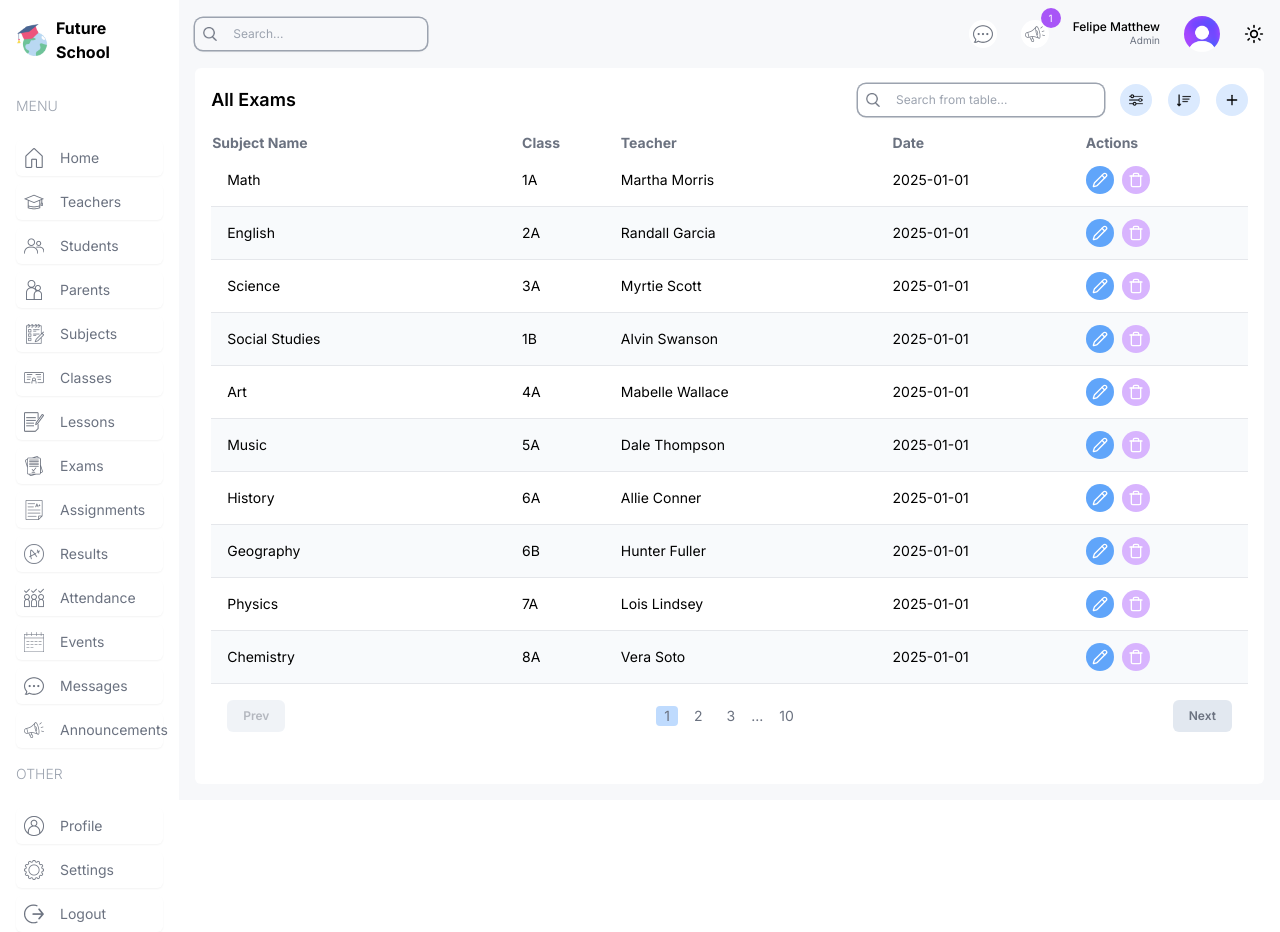
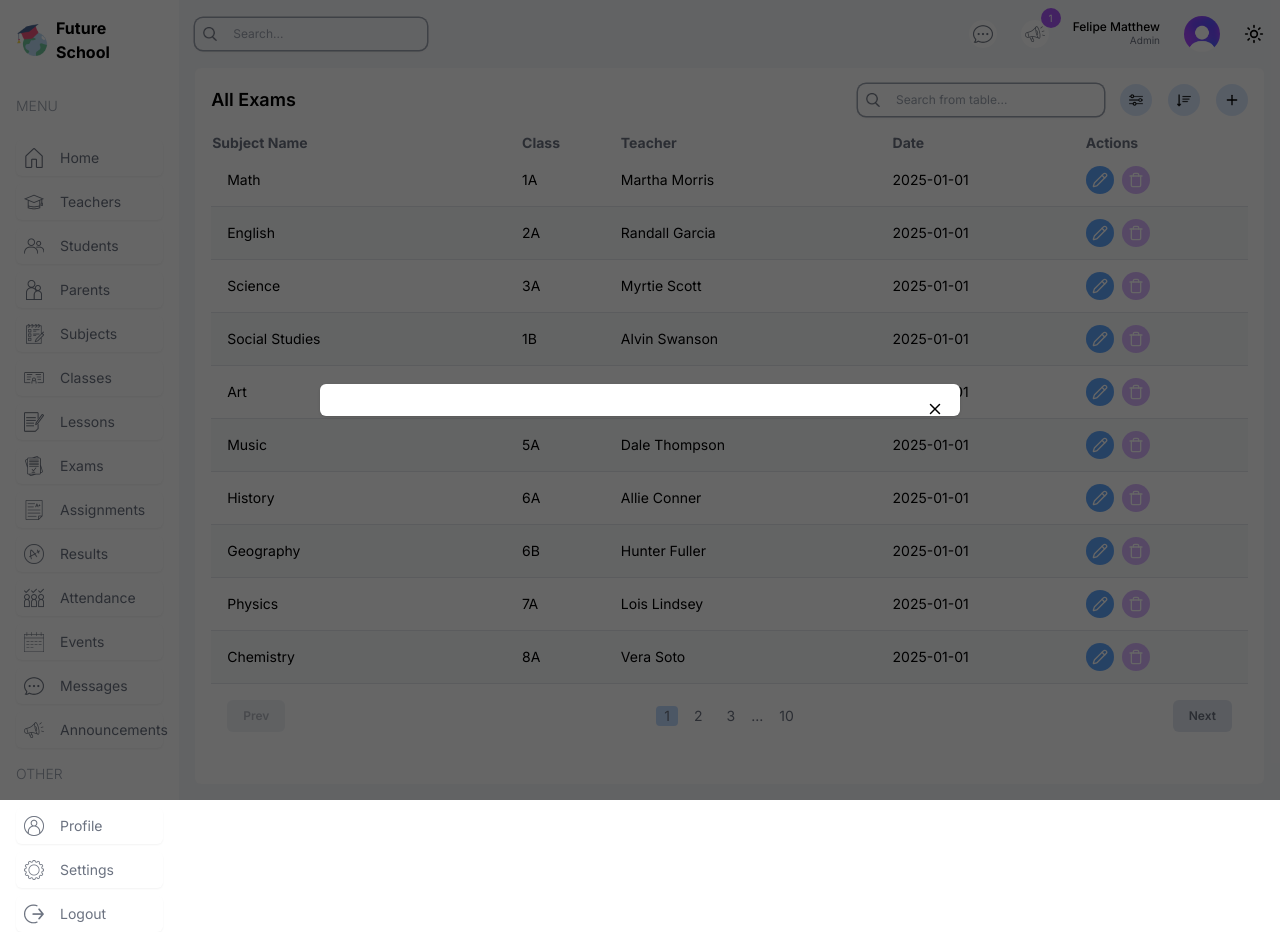
Before and after one commit to FelipeMatthew/school-management, a Next.js app: page /list/exams in a window 1280 px wide. Both pictures are taken after a click on the button 1231 px from the left and 100 px from the top of the page. Built offline with nearby package versions, Linux system fonts and the light colour scheme.

Commit message:
wip: form modal

```diff
--- a/src/components/FormModal.tsx
+++ b/src/components/FormModal.tsx
@@ -1,6 +1,7 @@
 "use client";
 
-import { Pencil, Plus, Trash } from "lucide-react";
+import { Pencil, Plus, Trash, X } from "lucide-react";
+import { useState } from "react";
 
 // TODO: PROPS
 const FormModal = ({
@@ -27,28 +28,57 @@
   id?: number;
 }) => {
   const size = type === "create" ? "w-8 h-8" : "w-7 h-7";
+
   const bgColor =
     type === "create"
       ? "bg-blue-100"
       : type === "update"
       ? "bg-blue-400"
       : "bg-purple-300";
+
   const icon =
     type === "create" ? (
-      <Plus width={16} height={16}/>
+      <Plus width={16} height={16} />
     ) : type === "update" ? (
-      <Pencil width={16} height={16} className="text-white"/>
+      <Pencil width={16} height={16} className="text-white" />
     ) : (
-      <Trash width={16} height={16} className="text-white"/>
+      <Trash width={16} height={16} className="text-white" />
     );
+
+  const [open, setOpen] = useState<boolean>(false);
+
+  const Form = () => {
+    return type === "delete" && id ? <form action="" className="p-4 flex flex-col gap-4">
+      <span className="text-center font-medium">All data will be lost. Are you sure want to delete this {table}?</span>
+      <button type="button" className="bg-red-700 text-white py-2 px-4 rounded-md border-none w-max self-center">Delete</button>
+    </form> : ""
+  }
 
   return (
     <>
       <button
         type="button"
         className={`${size} flex items-center justify-center rounded-full ${bgColor}`}
+        onClick={() => setOpen(true)}
       >
         {icon}
+        {open && (
+          <div className="w-screen h-screen absolute left-0 top-0 bg-black bg-opacity-60 z-50 flex items-center justify-center">
+            <div
+              className="bg-white p-4 shadow relative w-[90%] md:w-[70%] lg:w-[60%]
+            xl:w-[50%]  2xl:w-[40%] rounded-md"
+            >
+              <Form/>
+              <div
+                className="absolute top-4 right-4 cursor-pointer"
+                onClick={() => setOpen(false)}
+                onKeyDown={() => setOpen(false)}
+              >
+                <X className="text-black" width={18} height={18} />
+              </div>
+            </div>
+          </div>
+        )}
       </button>
     </>
   );
```
